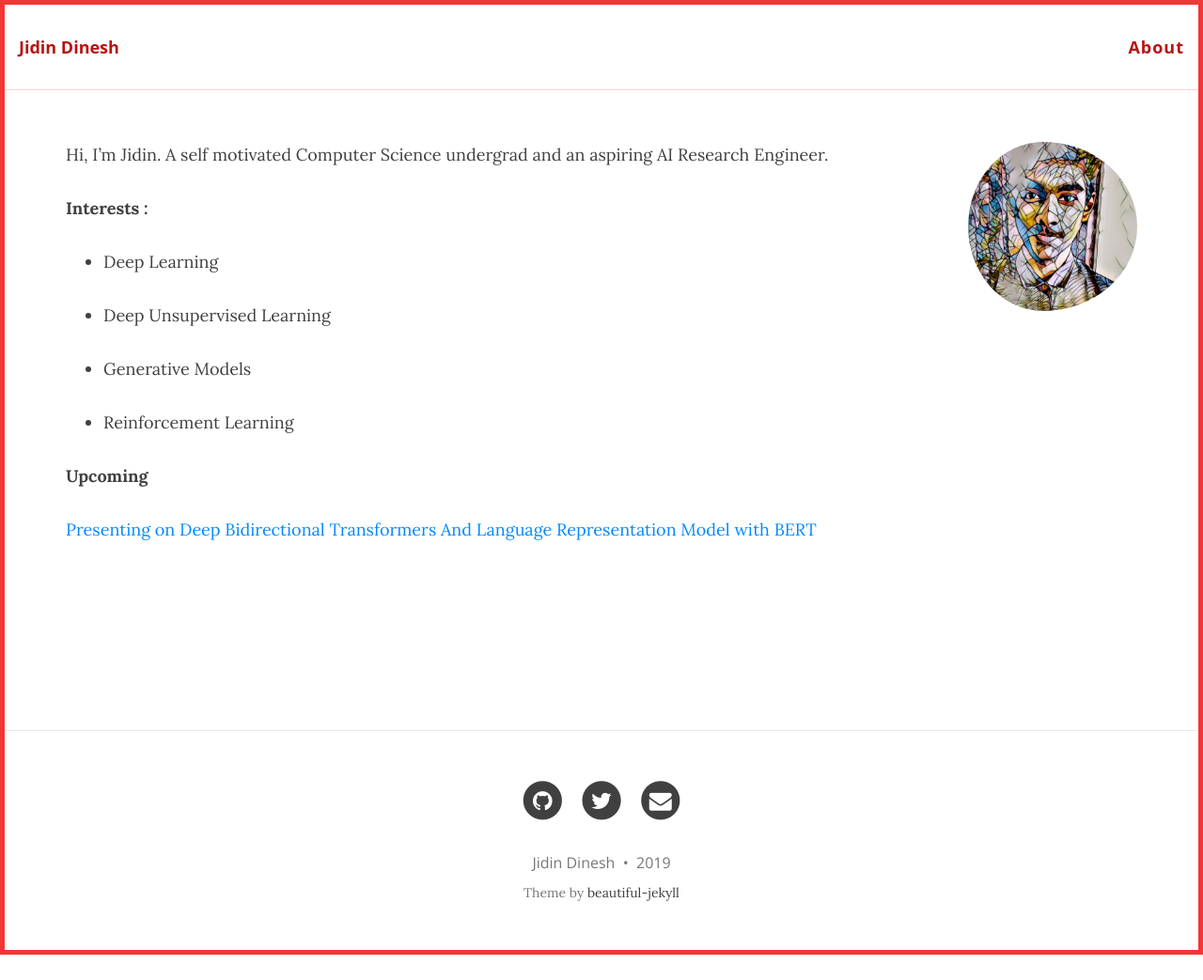
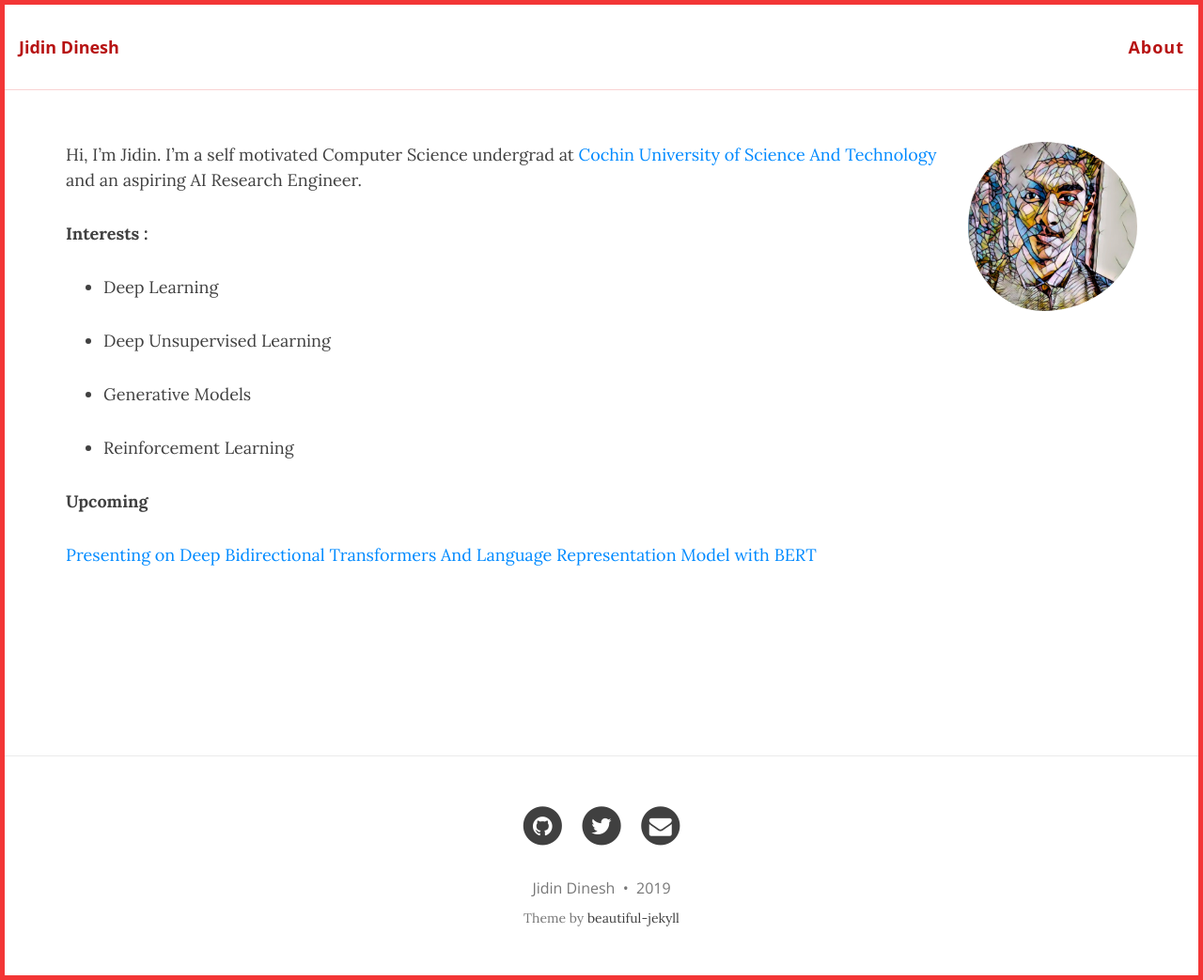
Before and after one commit to jidindinesh/jidindinesh.github.io, a Jekyll site: the page built from About.md, in a window 1280 px wide. Shown: the whole page at 94% size. Built offline with Jekyll 4.4.1, drawn with Linux system fonts in a browser that asks for light colours; nearby versions of some CDN libraries; our own code applies the rules of GitHub Pages for plain Markdown files; before the commit the page ends 1016 px from its top, so only the background shows below that.

Commit message:
Update About.md

```diff
--- a/About.md
+++ b/About.md
@@ -3,7 +3,7 @@
 ![Jidin Dinesh](/img/dp.jpeg){:style="width: 200px; overflow: hidden; border-radius: 50%; float: right; padding-left: 20px"}
 
 Hi, I'm Jidin.
-A self motivated Computer Science undergrad and an aspiring AI Research Engineer.
+I'm a self motivated Computer Science undergrad at [Cochin University of Science And Technology](https://cusat.ac.in/) and an aspiring AI Research Engineer.
 
 **Interests :**
 
```
